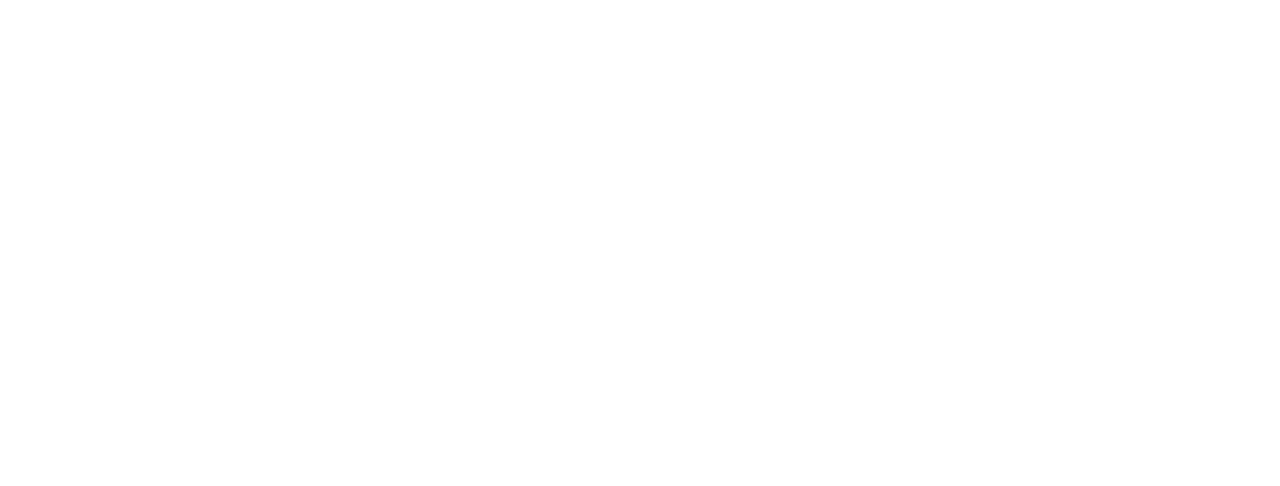
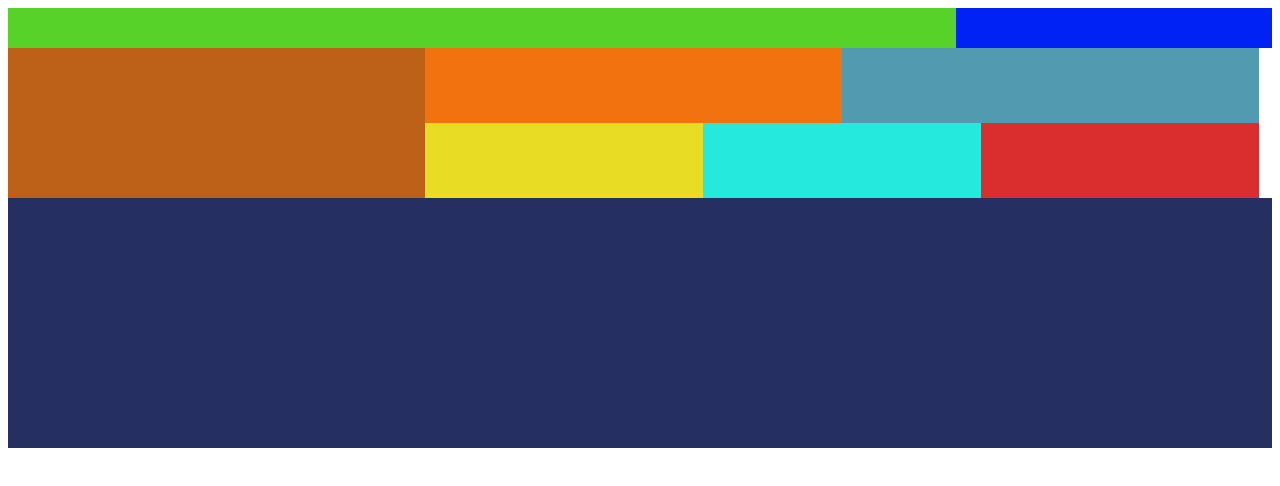
Before and after one commit to mick80001/exercice_6, a plain HTML site: page index.html in a window 1280 px wide. Drawn offline with Linux system fonts and the light colour scheme.

Commit message:
correction

```diff
--- a/index.css
+++ b/index.css
@@ -1,54 +1,54 @@
 body{
 }
-.carre{
+#carre{
 width:75%;
 height:40px;
 background:#56D229;
 float: left;
 }
-.carre1{
+#carre1{
 width:25%;
 height:40px;
 background:#0122F5;
 float:left;
 }
-.carre2{
+#carre2{
 width:33%;
 height:150px;
 background:#BD6018;
 float:left;
 }
-.carre3{
+#carre3{
 width:33%;
 height:75px;
 background:#F27210;
 float:left;
 }
-.carre4{
+#carre4{
 width:33%;
 height:75px;
 background:#519AB0;
 float:left;
 }
-.carre5{
+#carre5{
 width:22%;
 height:75px;
 background:#E9DC24;
 float:left;
 }
-.carre6{
+#carre6{
 width:22%;
 height:75px;
 background:#24E9DC;
 float:left;
 }
-.carre7{
+#carre7{
 width:22%;
 height:75px;
 background:#DA2E2E;
 float:left;
 }
-.carre8{
+#carre8{
 width:100%;
 height:250px;
 background:#252F62;
```
